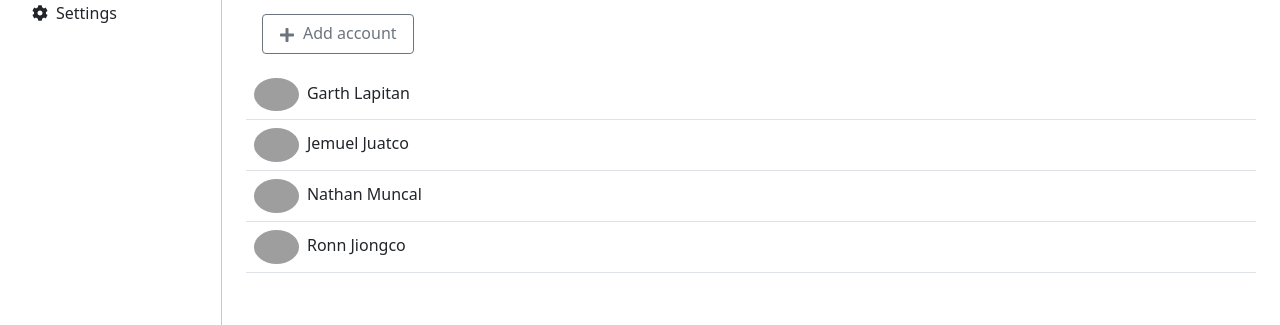
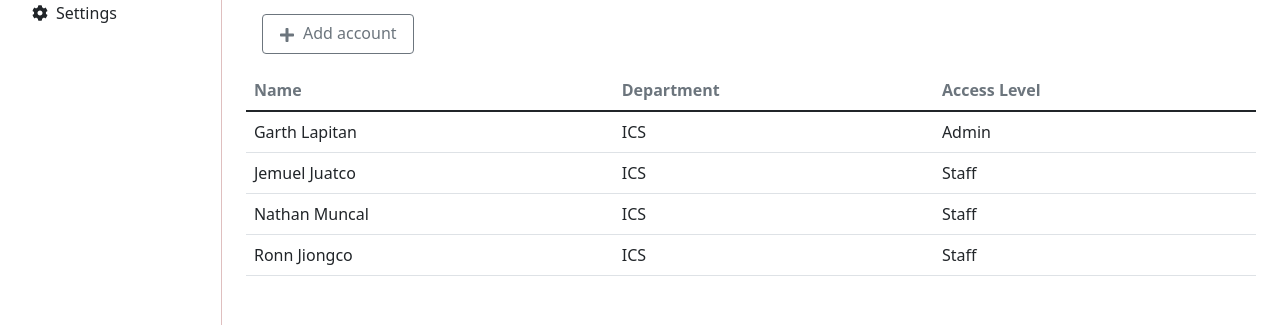
Before and after one commit to MicDalangin51/CMSC128_c4l, a React (Vite) app in the folder frontend/: page /settings in a window 1280 px wide. Both pictures are taken after a click on the tab "SHAC Accounts". Shown: the part 172-497 px from the top of the page. Built offline with nearby package versions, Linux system fonts and the light colour scheme; grey boxes are pictures that could not be loaded.

Commit message:
changed Settings page

```diff
--- a/frontend/src/pages/Settings.jsx
+++ b/frontend/src/pages/Settings.jsx
@@ -16,31 +16,32 @@ import { DashboardLayout } from "/src/components";
 
 const Settings = () => {
   // Temporary variables
-  var student = {
-    name: "Juan dela Cruz",
-    email: "jdelacruz@up.edu.ph",
+  var currentStaff = {
+    name: "Garth Lapitan",
+    department: "ICS",
+    access: 1,
   };
 
-  let students = [
+  let staffAccounts = [
     {
       name: "Garth Lapitan",
-      email: "glapitan@up.edu.ph",
-      status: "Verified",
+      department: "ICS",
+      access: 1,
     },
     {
       name: "Jemuel Juatco",
-      email: "jjuatco@up.edu.ph",
-      status: "Unverified",
+      department: "ICS",
+      access: 0,
     },
     {
       name: "Nathan Muncal",
-      email: "nmuncal@up.edu.ph",
-      status: "Verified",
+      department: "ICS",
+      access: 0,
     },
     {
       name: "Ronn Jiongco",
-      email: "rjiongco@up.edu.ph",
-      status: "Unverified",
+      department: "ICS",
+      access: 0,
     },
   ];
 
@@ -73,19 +74,24 @@ const Settings = () => {
                 {/* <FaEdit className="mr-1" />
                                 <span> Edit </span> */}
 
-                <Button variant="outline-primary">
+                {/* <Button variant="outline-primary">
                   <FaEdit className="m-1" />
                   <span className="m-1">Edit</span>
-                </Button>
+                </Button> */}
               </Col>
             </Row>
           </Container>
           <Stack className="px-5">
             <h6>Name</h6>
-            <span className="text-black">{student.name} </span>
+            <span className="text-black">{currentStaff.name} </span>
             <br></br>
             <h6>Email</h6>
-            <span className="text-black">{student.email} </span>
+            <span className="text-black">{currentStaff.department} </span>
+            <br></br>
+            <h6>Access Level</h6>
+            <span className="text-black">
+              {currentStaff.access ? "Admin" : "Staff"}
+            </span>
           </Stack>
         </Tab>
         <Tab eventKey="shac" title="SHAC Accounts">
@@ -100,11 +106,18 @@ const Settings = () => {
             </Col>
             <div className="flex-fill overflow-auto">
               <Table hover>
+                <thead>
+                  <tr className="text-secondary">
+                    <th>Name</th>
+                    <th>Department</th>
+                    <th>Access Level</th>
+                  </tr>
+                </thead>
                 <tbody>
-                  {students.map(({ name }, index) => {
+                  {staffAccounts.map(({ name, department, access }, index) => {
                     return (
                       <tr key={index}>
-                        <td>
+                        {/* <td>
                           {" "}
                           <Image
                             src={
@@ -114,9 +127,11 @@ const Settings = () => {
                             height="45"
                             className="me-2 img-fluid rounded-circle"
                           />
-                          {name}
-                          {/* <FaMinus className="m-1" /> */}
-                        </td>
+                          <FaMinus className="m-1" />
+                        </td> */}
+                        <td>{name}</td>
+                        <td>{department}</td>
+                        <td>{access ? "Admin" : "Staff"}</td>
                       </tr>
                     );
                   })}
```
